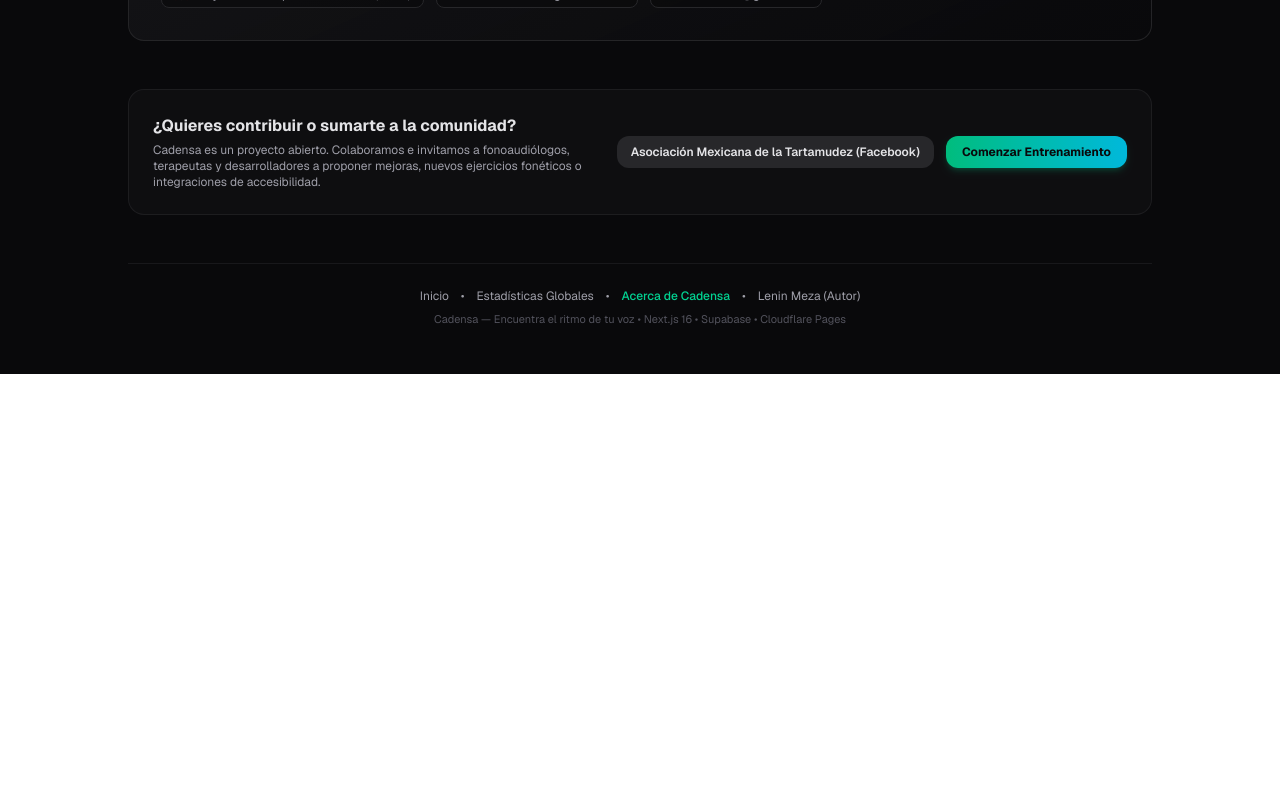
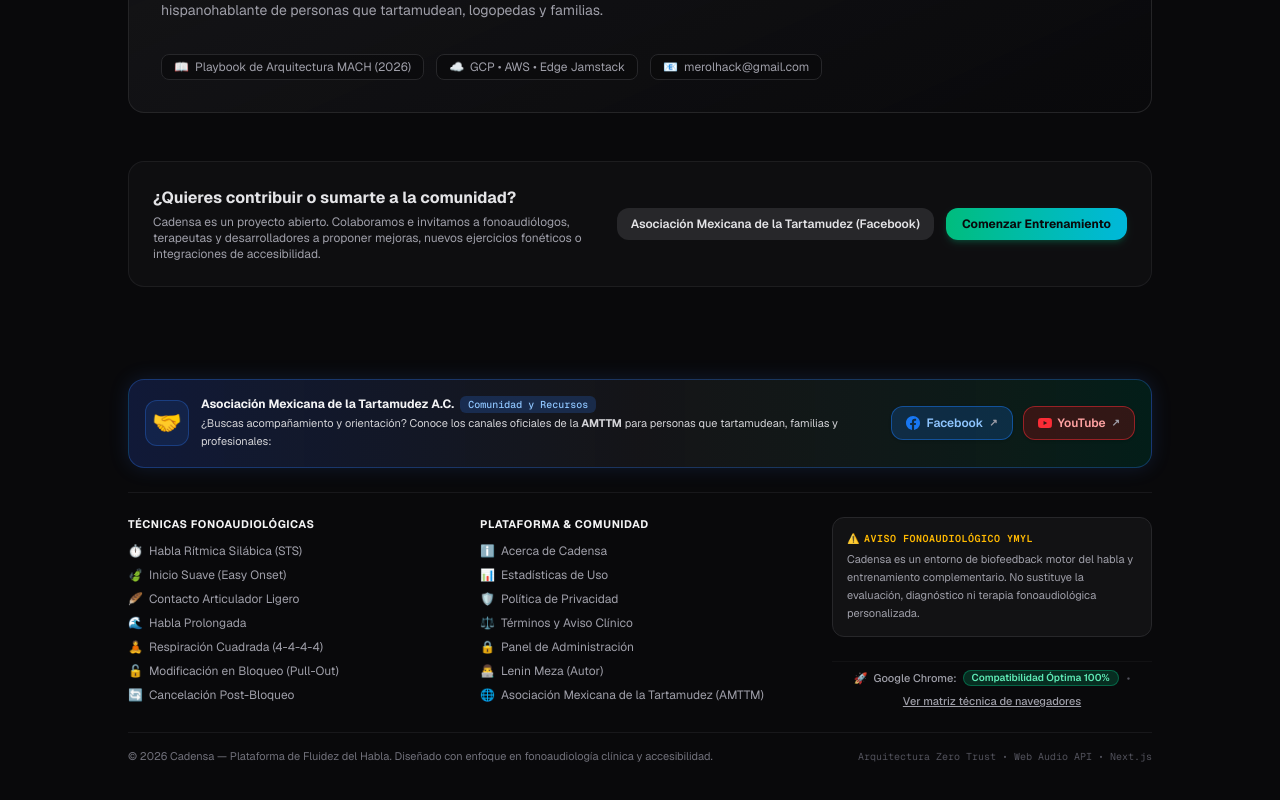
Before and after one commit to merolhack/cadensa-web, a Next.js app: page /about in a window 1280 px wide. Shown: the part 5403-6203 px from the top of the page. Before the commit the page ends 5777 px from the top, so only its background shows below. Built offline with nearby package versions, Linux system fonts and the light colour scheme.

Commit message:
feat: homologacion universal de footer canonico con banner amttm en todas las secciones

```diff
--- a/src/app/about/page.tsx
+++ b/src/app/about/page.tsx
@@ -1,5 +1,6 @@
 import type { Metadata } from 'next';
 import Link from 'next/link';
+import { Footer } from '@/components/Footer';
 
 export const metadata: Metadata = {
   title: 'Acerca de Cadensa — Propósito, Futuros Pasos y Autor',
@@ -310,7 +311,11 @@ export default function AboutPage() {
                 </li>
                 <li className="flex items-start gap-2">
                   <span className="text-emerald-400 font-bold">✓</span>
-                  <span><strong>Arquitectura de Interlinking SEO y Crawlers Globales:</strong> Pie de página unificado con enlaces a las 7 técnicas fonoaudiológicas, despacho IndexNow HTTP 200 y sitemaps sincronizados en Google Search Console y Bing Webmaster Tools.</span>
+                  <span><strong>Arquitectura de Interlinking SEO y Crawlers Globales:</strong> Despacho IndexNow HTTP 200 y sitemaps sincronizados en Google Search Console y Bing Webmaster Tools.</span>
+                </li>
+                <li className="flex items-start gap-2">
+                  <span className="text-emerald-400 font-bold">✓</span>
+                  <span><strong>Homologación Universal de Pie de Página (Footer Canónico):</strong> Consolidación transversal de Footer en todas las secciones con banner comunitario oficial AMTTM, red fonoaudiológica de 7 técnicas, aviso YMYL y autor.</span>
                 </li>
               </ul>
             </div>
@@ -464,32 +469,8 @@ export default function AboutPage() {
           </div>
         </section>
 
-        {/* 7. Footer */}
-        <footer className="w-full text-center pt-6 pb-4 border-t border-zinc-900 text-xs text-zinc-500 space-y-2">
-          <div className="flex flex-wrap items-center justify-center gap-3 text-zinc-400">
-            <Link href="/" className="hover:text-emerald-400 transition-colors">
-              Inicio
-            </Link>
-            <span>•</span>
-            <Link href="/stats" className="hover:text-emerald-400 transition-colors">
-              Estadísticas Globales
-            </Link>
-            <span>•</span>
-            <span className="text-emerald-400 font-medium">Acerca de Cadensa</span>
-            <span>•</span>
-            <a
-              href="https://merolhack.github.io"
-              target="_blank"
-              rel="noopener noreferrer"
-              className="hover:text-emerald-400 transition-colors"
-            >
-              Lenin Meza (Autor)
-            </a>
-          </div>
-          <p className="text-[11px] text-zinc-600">
-            Cadensa — Encuentra el ritmo de tu voz • Next.js 16 • Supabase • Cloudflare Pages
-          </p>
-        </footer>
+        {/* 7. Footer Homogéneo Global con Banner AMTTM y Enlaces Fonoaudiológicos */}
+        <Footer />
       </div>
     </main>
   );
--- a/src/app/admin/page.tsx
+++ b/src/app/admin/page.tsx
@@ -22,6 +22,7 @@ import {
   AdminClientErrorRow,
 } from '@/lib/adminService';
 import { AuthModal } from '@/components/AuthModal';
+import { Footer } from '@/components/Footer';
 
 export default function AdminDashboardPage() {
   const [checkingAuth, setCheckingAuth] = useState(true);
@@ -871,16 +872,8 @@ export default function AdminDashboardPage() {
           </section>
         )}
 
-        {/* Pie del Dashboard */}
-        <footer className="pt-6 border-t border-zinc-900 text-center text-xs text-zinc-500 flex flex-wrap items-center justify-center gap-3">
-          <Link href="/" className="hover:text-emerald-400">Inicio</Link>
-          <span>•</span>
-          <Link href="/stats" className="hover:text-emerald-400">Estadísticas Públicas</Link>
-          <span>•</span>
-          <Link href="/about" className="hover:text-emerald-400">Acerca de</Link>
-          <span>•</span>
-          <span>Cadensa Admin Console v1.0 • Zero Trust PostgreSQL</span>
-        </footer>
+        {/* Footer Homogéneo Global con Banner AMTTM y Enlaces Fonoaudiológicos */}
+        <Footer contextNotice="Cadensa Admin Console v1.0 • Zero Trust PostgreSQL" />
       </div>
     </main>
   );
--- a/src/app/page.tsx
+++ b/src/app/page.tsx
@@ -12,7 +12,7 @@ import { MetronomeVisual } from '@/components/MetronomeVisual';
 import { SyllableReader, SyllableFontScale } from '@/components/SyllableReader';
 import { Dashboard } from '@/components/Dashboard';
 import { AuthModal } from '@/components/AuthModal';
-import { CommunityBanner } from '@/components/CommunityBanner';
+import { Footer } from '@/components/Footer';
 import { BreathingPacer } from '@/components/BreathingPacer';
 import { FaqAndMethodology } from '@/components/FaqAndMethodology';
 import { TechniqueSelector } from '@/components/TechniqueSelector';
@@ -37,7 +37,6 @@ import { PediatricFluencyTrainer } from '@/components/PediatricFluencyTrainer';
 import { AlteredAuditoryTrainer } from '@/components/AlteredAuditoryTrainer';
 import { FluencyCertificateModal } from '@/components/FluencyCertificateModal';
 import { PhoneticRecognitionValidator } from '@/components/PhoneticRecognitionValidator';
-import { BrowserCompatibilityBanner } from '@/components/BrowserCompatibilityBanner';
 import { LiveAudioVUMeter } from '@/components/LiveAudioVUMeter';
 import { setupAudioContextUnlock } from '@/lib/audioUnlock';
 import { initGlobalErrorTracking } from '@/lib/errorTracker';
@@ -1142,72 +1141,15 @@ export default function Home({ initialView = 'home' }: { initialView?: 'home' |
         onSelectTechnique={handleSelectTechnique}
       />
 
-      {/* Banner Comunitario Oficial AMTTM */}
-      <CommunityBanner />
-
-      {/* Footer Homogéneo y Simétrico (max-w-4xl) */}
-      <footer className="w-full max-w-4xl text-center pt-6 pb-6 border-t border-zinc-900 text-xs text-zinc-500 space-y-3">
-        <div className="flex flex-wrap items-center justify-center gap-3 text-zinc-400">
-          <Link
-            href="/about"
-            className="hover:text-emerald-400 transition-colors flex items-center gap-1 font-medium"
-          >
-            <span>ℹ️</span>
-            <span>Acerca de</span>
-          </Link>
-          <span className="hidden sm:inline">•</span>
-          <Link
-            href="/stats"
-            className="hover:text-emerald-400 transition-colors flex items-center gap-1 font-medium"
-          >
-            <span>📊</span>
-            <span>Estadísticas</span>
-          </Link>
-          <span className="hidden sm:inline">•</span>
-          <Link
-            href="/privacy"
-            className="hover:text-emerald-400 transition-colors font-medium"
-          >
-            Privacidad
-          </Link>
-          <span className="hidden sm:inline">•</span>
-          <Link
-            href="/terms"
-            className="hover:text-emerald-400 transition-colors font-medium"
-          >
-            Términos
-          </Link>
-          <span className="hidden sm:inline">•</span>
-          <button
-            type="button"
-            onClick={() => {
-              setFeedbackCategory('other');
-              setFeedbackTechniqueId(null);
-              setIsFeedbackOpen(true);
-            }}
-            className="hover:text-emerald-400 transition-colors flex items-center gap-1 font-medium cursor-pointer"
-          >
-            <span>💬</span>
-            <span>Comentarios</span>
-          </button>
-          <span className="hidden sm:inline">•</span>
-          <Link
-            href="/admin"
-            className="hover:text-emerald-400 transition-colors flex items-center gap-1 font-medium"
-            title="Panel de Administración Zero Trust"
-          >
-            <span>🛡️</span>
-            <span>Admin</span>
-          </Link>
-          <span className="hidden sm:inline">•</span>
-          <span>Cadensa Web — Terapia Rítmica Silábica</span>
-        </div>
-
-        {/* Aviso discreto de compatibilidad para personas técnicas */}
-        <BrowserCompatibilityBanner />
-
-        <p className="text-[11px] text-zinc-600">Next.js 16 • Supabase • Cloudflare Pages</p>
-      </footer>
+      {/* Footer Homogéneo Global con Banner AMTTM y Enlaces Fonoaudiológicos (max-w-4xl) */}
+      <Footer
+        containerClassName="w-full max-w-4xl"
+        onOpenFeedback={() => {
+          setFeedbackCategory('other');
+          setFeedbackTechniqueId(null);
+          setIsFeedbackOpen(true);
+        }}
+      />
 
       {/* Modal de Respiración Diafragmática */}
       <BreathingPacer
--- a/src/app/privacy/page.tsx
+++ b/src/app/privacy/page.tsx
@@ -1,5 +1,6 @@
 import type { Metadata } from 'next';
 import Link from 'next/link';
+import { Footer } from '@/components/Footer';
 
 export const metadata: Metadata = {
   title: 'Política de Privacidad y Protección de Datos — Cadensa',
@@ -90,15 +91,8 @@ export default function PrivacyPage() {
           </section>
         </div>
 
-        <footer className="pt-6 border-t border-zinc-900 text-center text-xs text-zinc-500 flex flex-wrap items-center justify-center gap-3">
-          <Link href="/" className="hover:text-emerald-400">Inicio</Link>
-          <span>•</span>
-          <Link href="/about" className="hover:text-emerald-400">Acerca de</Link>
-          <span>•</span>
-          <Link href="/stats" className="hover:text-emerald-400">Estadísticas</Link>
-          <span>•</span>
-          <Link href="/terms" className="hover:text-emerald-400">Términos y Aviso Clínico</Link>
-        </footer>
+        {/* Footer Homogéneo Global con Banner AMTTM y Enlaces Fonoaudiológicos */}
+        <Footer />
       </div>
     </main>
   );
--- a/src/app/stats/page.tsx
+++ b/src/app/stats/page.tsx
@@ -1,6 +1,7 @@
 import type { Metadata } from 'next';
 import Link from 'next/link';
 import statsData from '@/data/platform_stats.json';
+import { Footer } from '@/components/Footer';
 
 export const metadata: Metadata = {
   title: 'Estadísticas de Uso e Impacto Global — Cadensa',
@@ -337,29 +338,8 @@ export default function StatsPage() {
           </div>
         </section>
 
-        {/* 6. Footer de la página de estadísticas */}
-        <footer className="pt-6 border-t border-zinc-900 text-center text-xs text-zinc-400 space-y-2">
-          <p>
-            Métricas recopiladas de forma anónima y agregada en cumplimiento con la privacidad del usuario clínico.
-          </p>
-          <div className="flex flex-wrap items-center justify-center gap-3 text-zinc-400">
-            <Link href="/" className="hover:text-emerald-400 transition-colors">
-              Inicio
-            </Link>
-            <span>•</span>
-            <Link href="/about" className="hover:text-emerald-400 transition-colors">
-              Acerca de Cadensa
-            </Link>
-            <span>•</span>
-            <Link href="/privacy" className="hover:text-emerald-400 transition-colors">
-              Privacidad
-            </Link>
-            <span>•</span>
-            <Link href="/terms" className="hover:text-emerald-400 transition-colors">
-              Términos
-            </Link>
-          </div>
-        </footer>
+        {/* 6. Footer Homogéneo Global con Banner AMTTM y Enlaces Fonoaudiológicos */}
+        <Footer contextNotice="Métricas recopiladas de forma anónima y agregada en cumplimiento con la privacidad del usuario clínico." />
       </div>
     </main>
   );
--- a/src/app/tecnicas/[id]/page.tsx
+++ b/src/app/tecnicas/[id]/page.tsx
@@ -4,6 +4,7 @@ import Image from 'next/image';
 import { notFound } from 'next/navigation';
 import { CLINICAL_TECHNIQUES, TECHNIQUE_FAMILIES, TechniqueId } from '@/lib/clinicalTechniques';
 import { TechniqueFeedbackButton } from '@/components/TechniqueFeedbackButton';
+import { Footer } from '@/components/Footer';
 
 export const dynamic = 'force-static';
 
@@ -213,16 +214,8 @@ export default async function TechniqueDetailPage({ params }: PageProps) {
           </div>
         </div>
 
-        {/* Footer */}
-        <footer className="pt-6 border-t border-zinc-900 text-center text-xs text-zinc-500 flex flex-wrap items-center justify-center gap-3">
-          <Link href="/" className="hover:text-emerald-400">Inicio</Link>
-          <span>•</span>
-          <Link href="/about" className="hover:text-emerald-400">Acerca de</Link>
-          <span>•</span>
-          <Link href="/privacy" className="hover:text-emerald-400">Privacidad</Link>
-          <span>•</span>
-          <Link href="/terms" className="hover:text-emerald-400">Términos y Aviso Clínico</Link>
-        </footer>
+        {/* Footer Homogéneo Global con Banner AMTTM y Enlaces Fonoaudiológicos */}
+        <Footer />
       </div>
     </main>
   );
--- a/src/app/terms/page.tsx
+++ b/src/app/terms/page.tsx
@@ -1,5 +1,6 @@
 import type { Metadata } from 'next';
 import Link from 'next/link';
+import { Footer } from '@/components/Footer';
 
 export const metadata: Metadata = {
   title: 'Términos de Uso y Aviso Clínico Fonoaudiológico — Cadensa',
@@ -89,15 +90,8 @@ export default function TermsPage() {
           </section>
         </div>
 
-        <footer className="pt-6 border-t border-zinc-900 text-center text-xs text-zinc-500 flex flex-wrap items-center justify-center gap-3">
-          <Link href="/" className="hover:text-emerald-400">Inicio</Link>
-          <span>•</span>
-          <Link href="/about" className="hover:text-emerald-400">Acerca de</Link>
-          <span>•</span>
-          <Link href="/stats" className="hover:text-emerald-400">Estadísticas</Link>
-          <span>•</span>
-          <Link href="/privacy" className="hover:text-emerald-400">Política de Privacidad</Link>
-        </footer>
+        {/* Footer Homogéneo Global con Banner AMTTM y Enlaces Fonoaudiológicos */}
+        <Footer />
       </div>
     </main>
   );
--- a/src/components/Footer.tsx
+++ b/src/components/Footer.tsx
@@ -1,6 +1,7 @@
 import React from 'react';
 import Link from 'next/link';
 import { BrowserCompatibilityBanner } from './BrowserCompatibilityBanner';
+import { CommunityBanner } from './CommunityBanner';
 
 const CLINICAL_TECHNIQUE_LINKS = [
   { id: 'sts', name: 'Habla Rítmica Silábica (STS)', href: '/tecnicas/sts', icon: '⏱️' },
@@ -17,12 +18,40 @@ const PLATFORM_LINKS = [
   { name: 'Estadísticas de Uso', href: '/stats', icon: '📊' },
   { name: 'Política de Privacidad', href: '/privacy', icon: '🛡️' },
   { name: 'Términos y Aviso Clínico', href: '/terms', icon: '⚖️' },
+  { name: 'Panel de Administración', href: '/admin', icon: '🔒' },
+  { name: 'Lenin Meza (Autor)', href: 'https://merolhack.github.io', icon: '👨‍💻', external: true },
 ];
 
-export const Footer: React.FC = () => {
+export interface FooterProps {
+  showCommunityBanner?: boolean;
+  contextNotice?: React.ReactNode;
+  containerClassName?: string;
+  onOpenFeedback?: () => void;
+}
+
+export const Footer: React.FC<FooterProps> = ({
+  showCommunityBanner = true,
+  contextNotice,
+  containerClassName = 'max-w-5xl w-full',
+  onOpenFeedback,
+}) => {
   return (
-    <footer className="max-w-5xl w-full pt-8 pb-10 border-t border-zinc-900 text-xs text-zinc-400 space-y-8" data-testid="global-footer">
-      <div className="grid grid-cols-1 sm:grid-cols-2 lg:grid-cols-3 gap-8 text-left">
+    <footer className={`${containerClassName} pt-8 pb-10 text-xs text-zinc-400 space-y-6`} data-testid="global-footer">
+      {/* Banner Comunitario Superior */}
+      {showCommunityBanner && (
+        <div className="w-full">
+          <CommunityBanner className="w-full" />
+        </div>
+      )}
+
+      {/* Nota de contexto específica de la vista si existe */}
+      {contextNotice && (
+        <div className="text-center text-[11px] text-zinc-400 p-2.5 rounded-xl bg-zinc-900/40 border border-zinc-800/80">
+          {contextNotice}
+        </div>
+      )}
+
+      <div className="pt-6 border-t border-zinc-900 grid grid-cols-1 sm:grid-cols-2 lg:grid-cols-3 gap-8 text-left">
         {/* Columna 1: Guías Clínicas Fonoaudiológicas */}
         <div className="space-y-3">
           <h4 className="text-zinc-100 font-bold uppercase tracking-wider text-[11px] text-emerald-400">
@@ -51,6 +80,17 @@ export const Footer: React.FC = () => {
           <ul className="space-y-2">
             {PLATFORM_LINKS.map((link) => (
               <li key={link.href}>
+                {link.external ? (
+                  <a
+                    href={link.href}
+                    target="_blank"
+                    rel="noopener noreferrer"
+                    className="hover:text-cyan-400 transition-colors flex items-center gap-1.5"
+                  >
+                    <span className="text-xs">{link.icon}</span>
+                    <span>{link.name}</span>
+                  </a>
+                ) : (
                   <Link
                     href={link.href}
                     className="hover:text-cyan-400 transition-colors flex items-center gap-1.5"
@@ -58,6 +98,7 @@ export const Footer: React.FC = () => {
                     <span className="text-xs">{link.icon}</span>
                     <span>{link.name}</span>
                   </Link>
+                )}
               </li>
             ))}
             <li>
@@ -71,6 +112,18 @@ export const Footer: React.FC = () => {
                 <span>Asociación Mexicana de la Tartamudez (AMTTM)</span>
               </a>
             </li>
+            {onOpenFeedback && (
+              <li>
+                <button
+                  type="button"
+                  onClick={onOpenFeedback}
+                  className="hover:text-cyan-400 transition-colors flex items-center gap-1.5 cursor-pointer text-left text-zinc-400"
+                >
+                  <span className="text-xs">💬</span>
+                  <span>Enviar Comentarios</span>
+                </button>
+              </li>
+            )}
           </ul>
         </div>
 
@@ -88,6 +141,7 @@ export const Footer: React.FC = () => {
         </div>
       </div>
 
+      {/* Barra de Copyright e Infraestructura */}
       <div className="pt-4 border-t border-zinc-900 flex flex-col sm:flex-row items-center justify-between gap-2 text-center sm:text-left text-zinc-500 text-[11px]">
         <p>
           © 2026 Cadensa — Plataforma de Fluidez del Habla. Diseñado con enfoque en fonoaudiología clínica y accesibilidad.
```
Also changed, not shown: src/components/TechniquesCatalogHome.tsx (+1 -7 lines), wiki/log.md (+32 -0 lines), 1 other file (tests, documents, lock files or other folders). Lines whose indentation alone changed are shown as unchanged.
